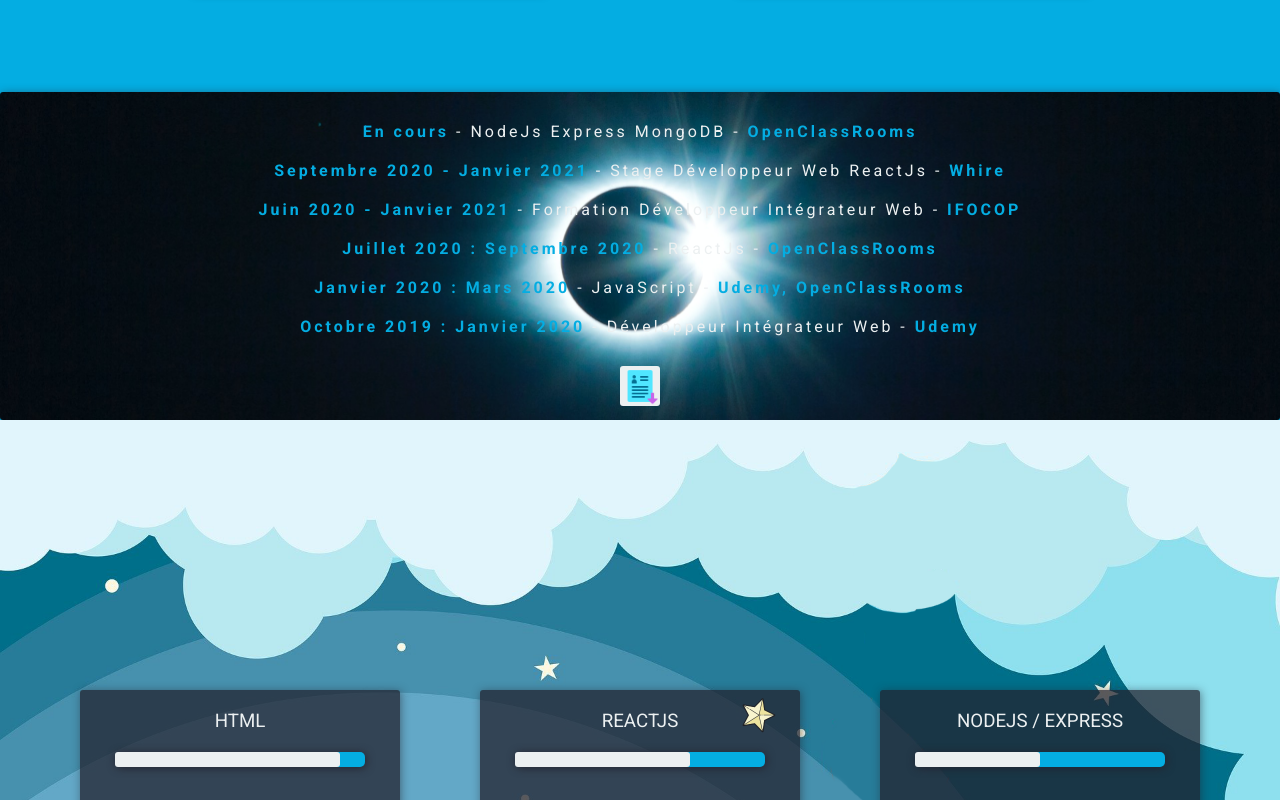
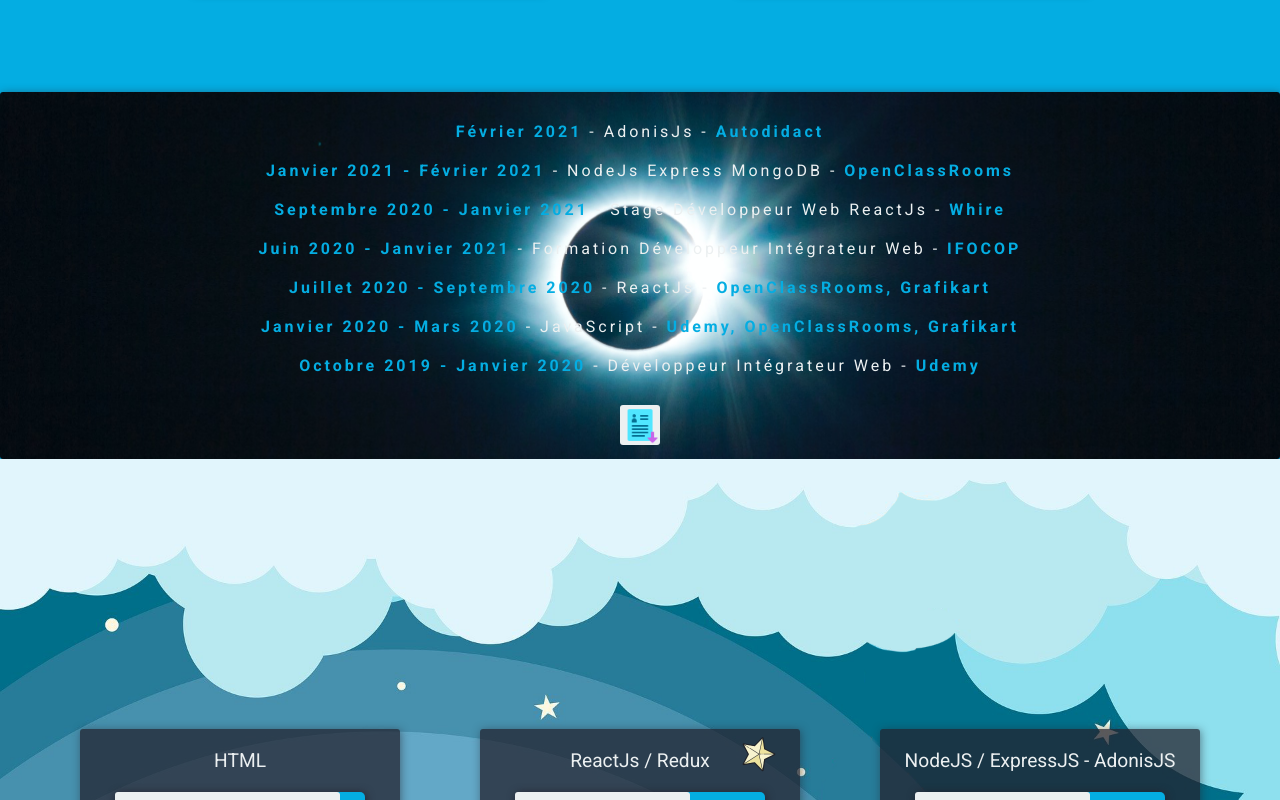
Before and after one commit to Cdric-art/cdricartReactJs, a React (Create React App) app: page / in a window 1280 px wide. Shown: the part 1480-2280 px from the top of the page. Built offline with nearby package versions, Linux system fonts and the light colour scheme; no server answers.

Commit message:
Fix: Mise à jour de mon CV Mise à jour de mes formations

```diff
--- a/src/components/aboutme.jsx
+++ b/src/components/aboutme.jsx
@@ -8,9 +8,7 @@ class Aboutme extends React.Component {
     render() {
         return (
              <div className="Aboutme">
-
                  <div id="about" className="wrapper-card">
-
                         <article className="card">
                             <div className="favicon"/>
                             <p>
@@ -28,19 +26,18 @@ class Aboutme extends React.Component {
                                 </a>
                             </div>
                         </article>
-
                  </div>
-
                  <div className="wrapper-exp">
                      <article className="experience">
                         <div className="listExp">
                             <ul>
-                                <li><span>En cours</span> - NodeJs Express MongoDB - <span>OpenClassRooms</span></li>
+                                <li><span>Février 2021</span> - AdonisJs - <span>Autodidact</span></li>
+                                <li><span>Janvier 2021 - Février 2021</span> - NodeJs Express MongoDB - <span>OpenClassRooms</span></li>
                                 <li><span>Septembre 2020 - Janvier 2021</span> - Stage Développeur Web ReactJs - <span>Whire</span></li>
                                 <li><span>Juin 2020 - Janvier 2021</span> - Formation Développeur Intégrateur Web - <span>IFOCOP</span></li>
-                                <li><span>Juillet 2020 : Septembre 2020</span> - ReactJs - <span>OpenClassRooms</span></li>
-                                <li><span>Janvier 2020 : Mars 2020</span> - JavaScript - <span>Udemy, OpenClassRooms</span></li>
-                                <li><span>Octobre 2019 : Janvier 2020</span> - Développeur Intégrateur Web - <span>Udemy</span></li>
+                                <li><span>Juillet 2020 - Septembre 2020</span> - ReactJs - <span>OpenClassRooms, Grafikart</span></li>
+                                <li><span>Janvier 2020 - Mars 2020</span> - JavaScript - <span>Udemy, OpenClassRooms, Grafikart</span></li>
+                                <li><span>Octobre 2019 - Janvier 2020</span> - Développeur Intégrateur Web - <span>Udemy</span></li>
                             </ul>
                         </div>
                         <div className="cv">
@@ -50,7 +47,6 @@ class Aboutme extends React.Component {
                         </div>
                      </article>
                  </div>
-
              </div>
         );
     }
--- a/src/components/footer.jsx
+++ b/src/components/footer.jsx
@@ -3,7 +3,7 @@ import Linkedin from '../imgs/linkedin.png';
 import Github from '../imgs/github.png';
 import Twitter from '../imgs/twitter.png';
 import ArrowUp from '../imgs/arrow.png';
-import ContactMe from './contactMe';
+import ContactMe from "./contactMe";
 
 class Footer extends React.Component {
 
--- a/src/components/skills.jsx
+++ b/src/components/skills.jsx
@@ -18,7 +18,7 @@ class Skills extends React.Component {
                     <div className="Row">
                         <div className="Card-Skill React">
                             <img src={ Star } alt="Etoile favori"/>
-                            <h3>ReactJs</h3>
+                            <h3>ReactJs / Redux</h3>
                             <span className="bar-4"/>
                         </div>
                         <div className="Card-Skill">
@@ -28,8 +28,8 @@ class Skills extends React.Component {
                     </div>
                     <div className="Row">
                         <div className="Card-Skill">
-                            <h3>NodeJS / Express</h3>
-                            <span className="bar-5"/>
+                            <h3>NodeJS / ExpressJS - AdonisJS</h3>
+                            <span className="bar-4"/>
                         </div>
                         <div className="Card-Skill">
                             <h3>MongoDB / GraphQL / SQL</h3>
--- a/src/index.css
+++ b/src/index.css
@@ -272,9 +272,9 @@ h2 {
 }
 
 .Card-Skill h3 {
+  font-size: 1.2rem;
+  font-weight: 400;
   padding: 20px;
-  font-weight: 400;
-  text-transform: uppercase;
   color: var(--colorWhite);
 }
 
```
Also changed, not shown: 1 other file (tests, documents, lock files or other folders).
